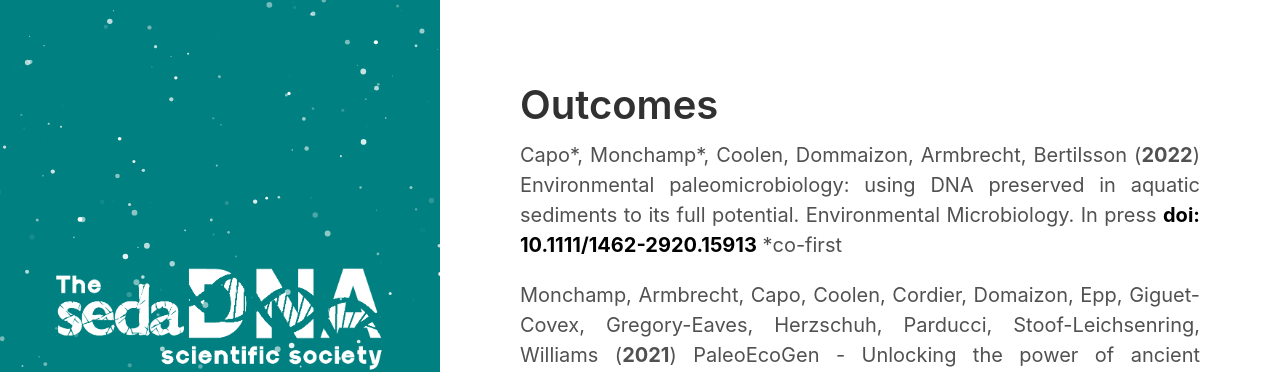
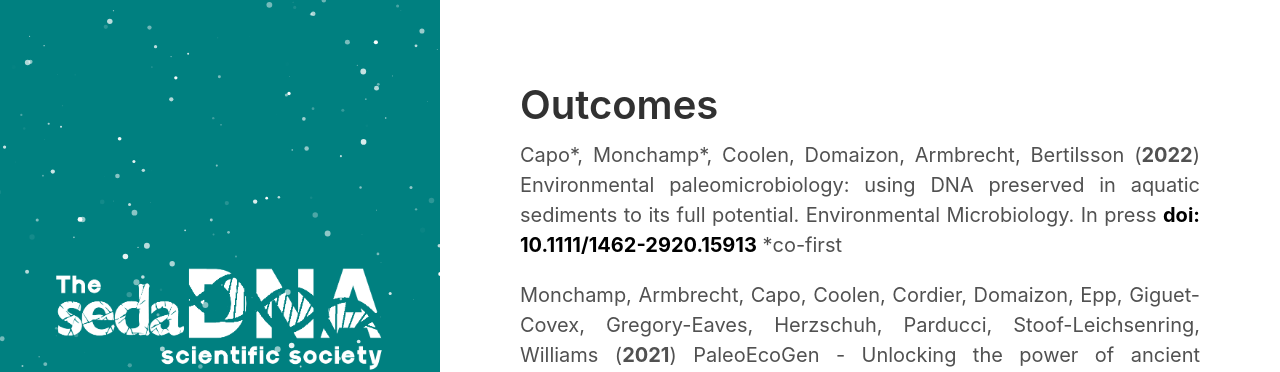
Before and after one commit to sedadna/sedadna.github.io, a Jekyll site: the page built from category/outcomes.md, in a window 1280 px wide. Shown: the top 372 px of the page. Built offline with Jekyll 4.4.1, drawn with Linux system fonts in a browser that asks for light colours.

Commit message:
Update outcomes.md

```diff
--- a/category/outcomes.md
+++ b/category/outcomes.md
@@ -4,7 +4,7 @@
 ---
 
 <div class="intro">
-<p>Capo*, Monchamp*, Coolen, Dommaizon, Armbrecht, Bertilsson (<b>2022</b>) Environmental paleomicrobiology: using DNA preserved in aquatic sediments to its full potential. Environmental Microbiology. In press <a href="https://sfamjournals.onlinelibrary.wiley.com/doi/10.1111/1462-2920.15913" target="_blank"><b>doi: 10.1111/1462-2920.15913</b></a> *co-first  </p>
+<p>Capo*, Monchamp*, Coolen, Domaizon, Armbrecht, Bertilsson (<b>2022</b>) Environmental paleomicrobiology: using DNA preserved in aquatic sediments to its full potential. Environmental Microbiology. In press <a href="https://sfamjournals.onlinelibrary.wiley.com/doi/10.1111/1462-2920.15913" target="_blank"><b>doi: 10.1111/1462-2920.15913</b></a> *co-first  </p>
 
 <div class="intro">
 <p>Monchamp, Armbrecht, Capo, Coolen, Cordier, Domaizon, Epp, Giguet-Covex, Gregory-Eaves, Herzschuh, Parducci, Stoof-Leichsenring, Williams (<b>2021</b>) PaleoEcoGen - Unlocking the power of ancient environmental DNA to understand past ecological trends. PAGEs Magazine. <a href="https://pastglobalchanges.org/publications/pages-magazines/pages-magazine/128666" target="_blank"><b>doi: 10.22498/pages.29.2.102</b></a>  </p>
```
